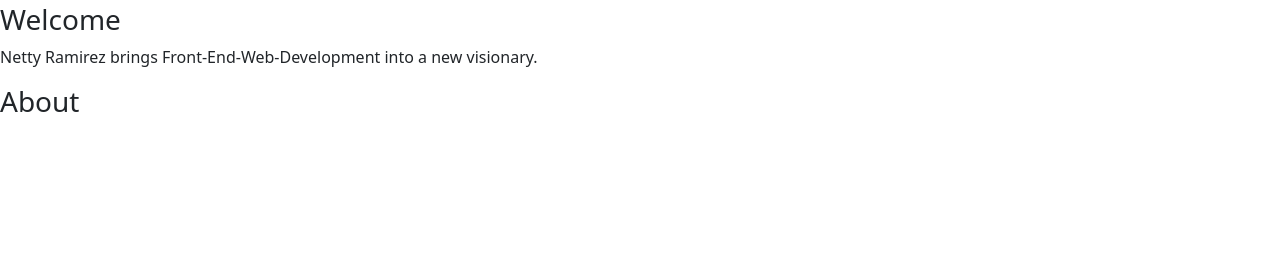
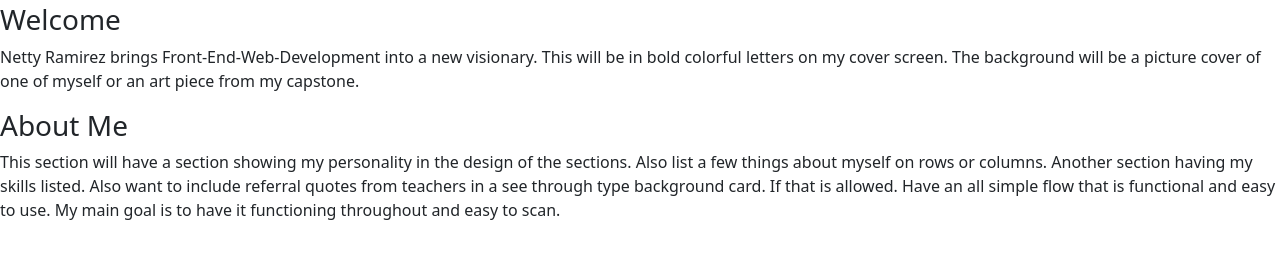
Before and after one commit to nramirez40/my-pwp-netty, a plain HTML site: page public_html/documentation/milestone-2.html in a window 1280 px wide. Shown: the part 53-312 px from the top of the page. Drawn offline with nearby package versions, Linux system fonts and the light colour scheme.

Commit message:
added about me section

```diff
--- a/public_html/documentation/milestone-2.html
+++ b/public_html/documentation/milestone-2.html
@@ -16,10 +16,19 @@
 
 <!-- Welcome -->
 <h3>Welcome</h3>
-<p>Netty Ramirez brings Front-End-Web-Development into a new visionary.</p>
+<p>
+    Netty Ramirez brings Front-End-Web-Development into a new visionary. This will be in bold colorful letters on my
+    cover screen. The background will be a picture cover of one of myself or an art piece from my capstone.
+</p>
 
 <!-- About Me -->
-<h3>About</h3>
+<h3>About Me</h3>
+<p>
+    This section will have a section showing my personality in the design of the sections. Also list a few things about
+    myself on rows or columns. Another section having my skills listed. Also want to include referral quotes from
+    teachers in a see through type background card. If that is allowed. Have an all simple flow that is functional and
+    easy to use. My main goal is to have it functioning throughout and easy to scan.
+</p>
 
 
 
```
